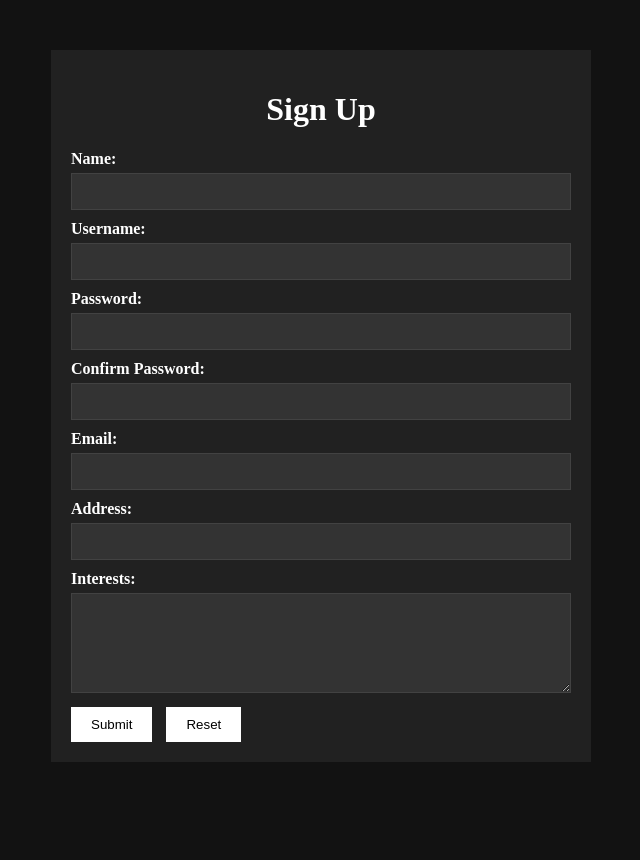
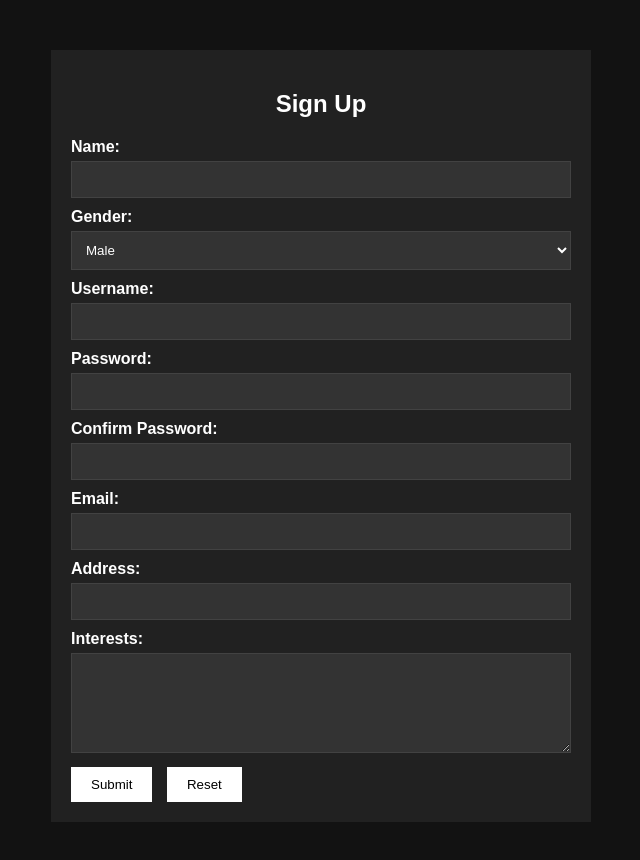
Before and after one commit to cs3-K-Asunto-27/QT4-ACTIVITY, a plain HTML site: page index.html in a window 1280 px wide. Shown: the whole page, without its empty margins (319-959 px from the left). Before the commit the page ends 812 px from the top, so only its background shows below. Drawn offline with Linux system fonts and the light colour scheme.

Commit message:
Update index.html

```diff
--- a/index.html
+++ b/index.html
@@ -3,11 +3,18 @@
   <body>
     <div class="container">
      <center>
-	<h1>Sign Up</h1>
+	<h2>Sign Up</h2>
      </center>
 	  <form>
          <label for="Name">Name:</label>
          <input type="text" id="Name" name="Name" required>
+
+	 <label for="Gender">Gender:</label>
+         <select id="gerd" name="Gender">
+           <option value="Male">Male</option>
+           <option value="Female">Female</option>
+           <option value="Prefer not to mention">Prefer Not To Mention</option>
+         </select>
 
 	  <label for="User">Username:</label>
          <input type="text" id="User" name="User" required>
@@ -31,9 +38,12 @@
          <input type="reset" value="Reset">
        </form>
      </div>
+	    <script>
+		</script>
 	 </body>
       <style>
          body {
+		    font-family: Arial;
             background-color: #121212;
             color: #ffffff;
             margin: 0;
@@ -44,10 +54,6 @@
             margin: 50px auto;
             padding: 20px;
             background-color: #212121;
-
-       }
-        h2 {
-        text-align: center;
         }
         label {
             display: block;
@@ -57,6 +63,7 @@
         input[type="text"],
         input[type="email"],
         input[type="password"],
+        select,
         textarea {
             width: 100%;
             padding: 10px;
@@ -78,6 +85,5 @@
             cursor: pointer;
             margin-right: 10px;
         }
-
 </style>
 </html>
```
Lines whose indentation alone changed are shown as unchanged.
